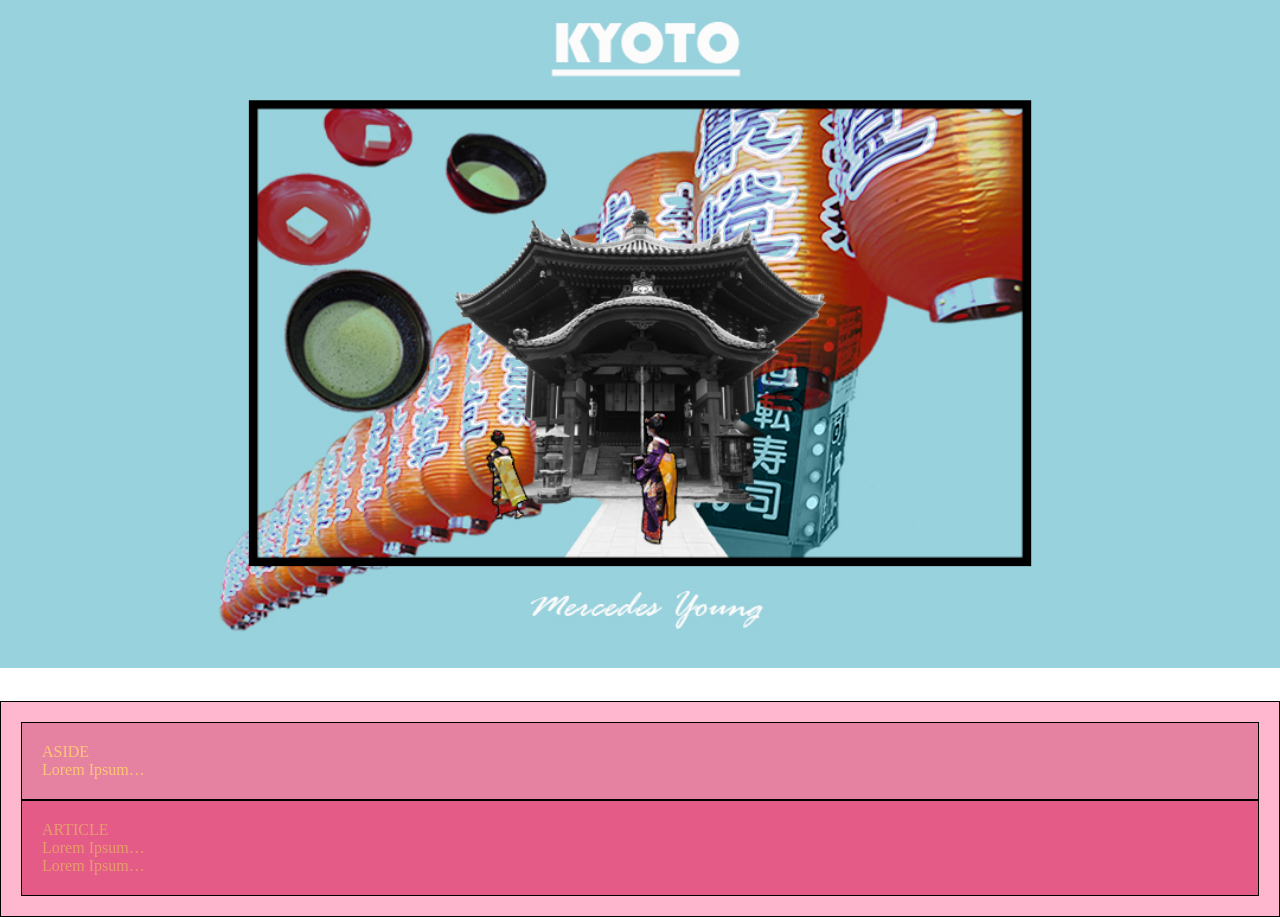
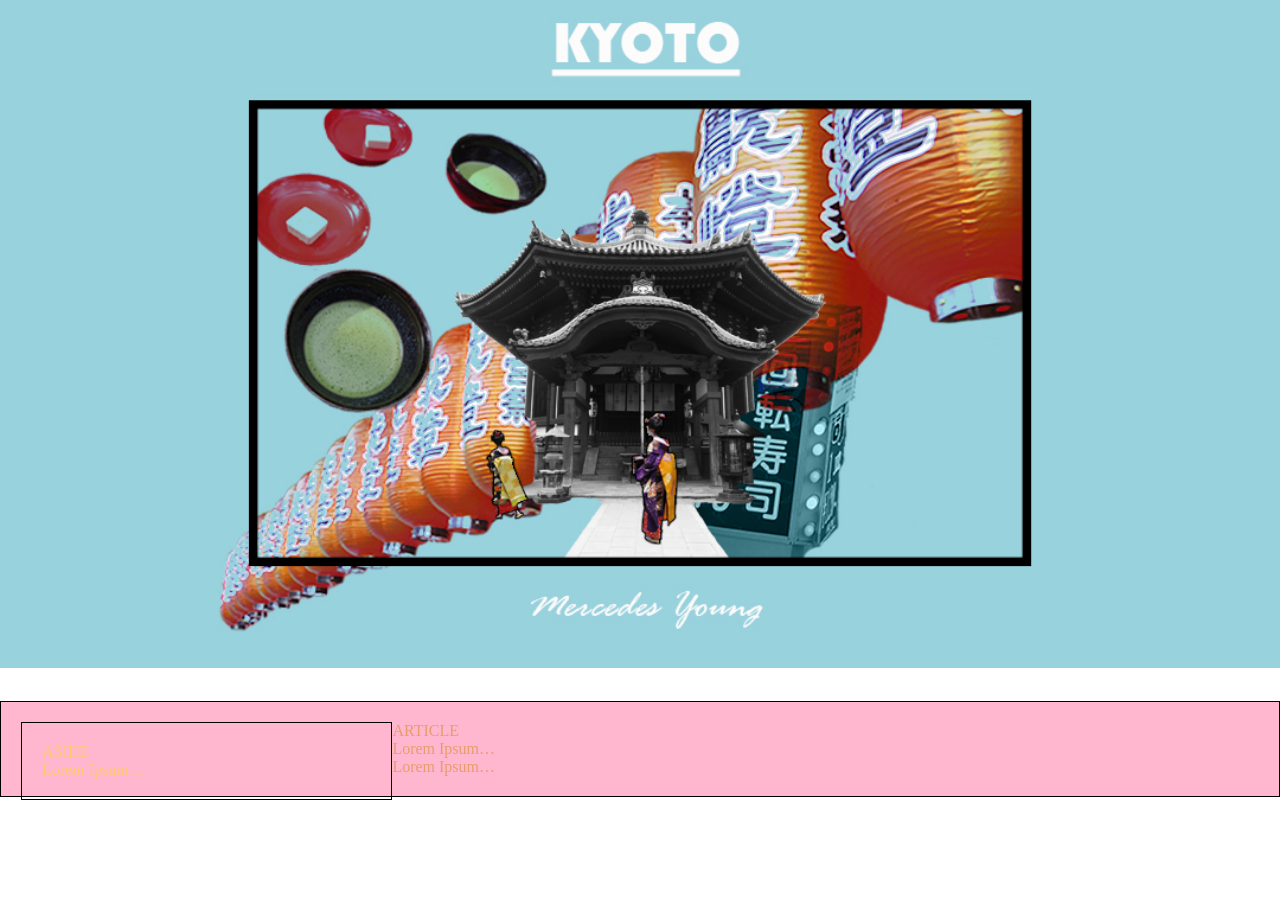
Before and after one commit to sadieyoung/sadieyoung.github.io, a plain HTML site: page unit_6/index.html in a window 1280 px wide. Shown: the part 172-1089 px from the top of the page. After the commit the page ends 972 px from the top, so only its background shows below. Drawn offline with Linux system fonts and the light colour scheme.

Commit message:
more directions

```diff
--- a/unit_6/css/style.css
+++ b/unit_6/css/style.css
@@ -77,13 +77,16 @@ h3 {
 }
 
 #left {
-    background-color: #E582A2;
+    bbackground-color: violet;
     border: 1px black solid;
     padding: 20px;
-}
+    float: left;
+    width: 30%;
 
 #right {
-    background-color: #E55B88;
+    background-color: pink;
     border: 1px black solid;
     padding: 20px;
+    float: right;
+    width: 62%;
 }
```
